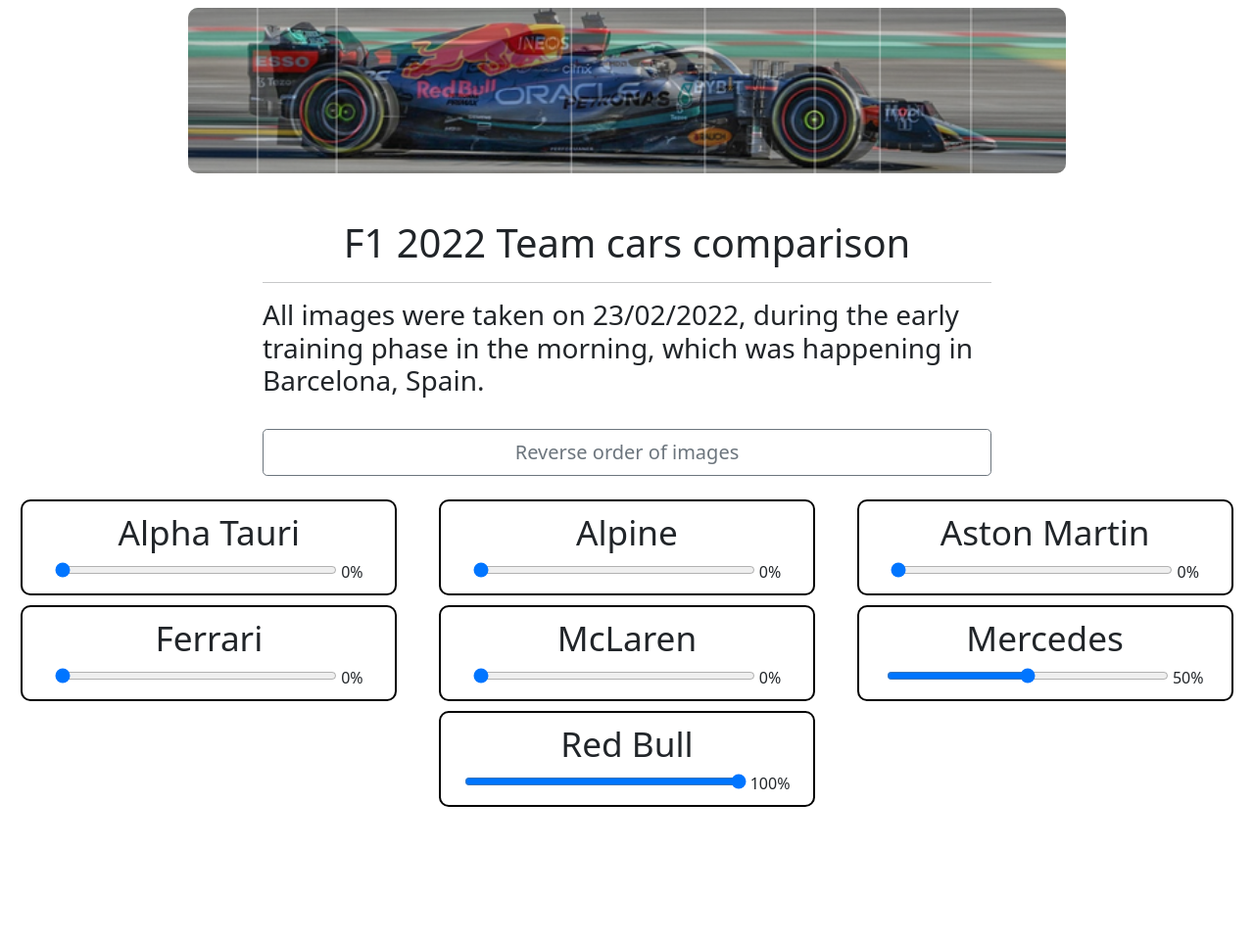
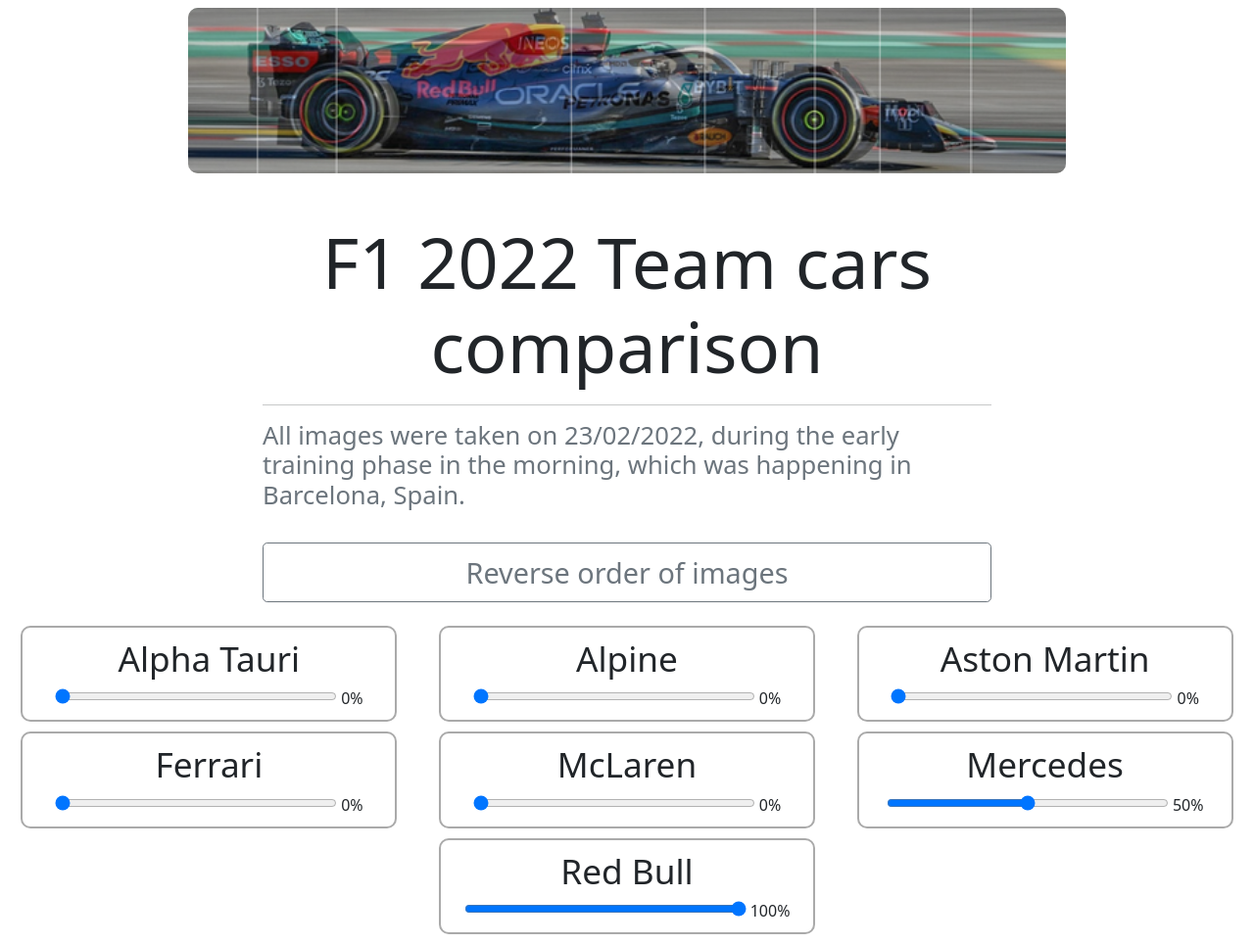
Before and after one commit to partaloski/f1CarComparison, a PHP site: page / in a window 1280 px wide. Shown: the whole page at 98% size. Before the commit the page ends 824 px from the top, so only its background shows below. Run offline with PHP 8.4, Linux system fonts and the light colour scheme.

Commit message:
Minor design changes to improve visibility

```diff
--- a/index.html
+++ b/index.html
@@ -34,49 +34,49 @@
         <img src="/img/AlphaTauri.png" class="car-img not" id="at">
     </div>
     <div class="container">
-        <h1 id="first" style="text-align: center">F1 2022 Team cars comparison</h1>
+        <h1 id="first" class="display-2" style="text-align: center">F1 2022 Team cars comparison</h1>
         <hr>
-        <h3>All images were taken on 23/02/2022, during the early training phase in the morning, which was happening in Barcelona, Spain.</h3><br>
+        <h5 class="display-6 text-justify large text-muted" style="font-size: 160%"  >All images were taken on 23/02/2022, during the early training phase in the morning, which was happening in Barcelona, Spain.</h5><br>
 
         <div class="d-grid gap-2">
-            <button type="button" class="btn btn-outline-secondary btn-lg" id="buttonChangeOrder">Reverse order of images</button>
+            <button type="button" class="btn btn-outline-secondary btn-lg" style="font-size: 180%" id="buttonChangeOrder">Reverse order of images</button>
         </div>
 
         <br>
     </div>
     <div id="slider-container" class="slider-wrap-normal">
         <div class="team-slider">
-            <h3>Alpha Tauri</h3>
+            <h3  class="display-3" >Alpha Tauri</h3>
             <input type="range" min="0" max="1" step="0.1" id="alphaTauri" value="0" class="custom-range">
             <label class="custom-file-label" for="alphaTauri">0%</label>
         </div>
         <div class="team-slider">
-            <h3>Alpine</h3>
+            <h3 class="display-3">Alpine</h3>
             <input type="range" min="0" max="1" step="0.1" id="alpine" value="0" class="custom-range">
             <label class="custom-file-label" for="alpine">0%</label>
         </div>
         <div class="team-slider">
-            <h3>Aston Martin</h3>
+            <h3 class="display-3">Aston Martin</h3>
             <input type="range" min="0" max="1" step="0.1" id="astonMartin" value="0" class="custom-range">
             <label class="custom-file-label" for="astonMartin">0%</label>
         </div>
         <div class="team-slider">
-            <h3>Ferrari</h3>
+            <h3 class="display-3">Ferrari</h3>
             <input type="range" min="0" max="1" step="0.1" id="ferrari" value="0" class="custom-range">
             <label class="custom-file-label" for="ferrari">0%</label>
         </div>
         <div class="team-slider">
-            <h3>McLaren</h3>
+            <h3 class="display-3">McLaren</h3>
             <input type="range" min="0" max="1" step="0.1" id="mcLaren" value="0" class="custom-range">
             <label class="custom-file-label" for="mcLaren">0%</label>
         </div>
         <div class="team-slider">
-            <h3>Mercedes</h3>
+            <h3 class="display-3">Mercedes</h3>
             <input type="range" min="0" max="1" step="0.1" id="mercedes" value="0.5" class="custom-range">
             <label class="custom-file-label" for="mercedes">50%</label>
         </div>
         <div class="team-slider">
-            <h3>Red Bull</h3>
+            <h3 class="display-3">Red Bull</h3>
             <input type="range" min="0" max="1" step="0.1" id="redBull" value="1" class="custom-range">
             <label class="custom-file-label" for="redBull">100%</label>
         </div>
--- a/style.css
+++ b/style.css
@@ -53,12 +53,11 @@
     opacity: 1;
 }
 
-
 .team-slider{
     padding: 10px;
     width: 30%;
     border-radius: 10px;
-    border: 2px solid black;
+    border: 2px solid #AAAAAA;
     text-align: center;
     margin: auto;
     margin-bottom: 10px;
```
